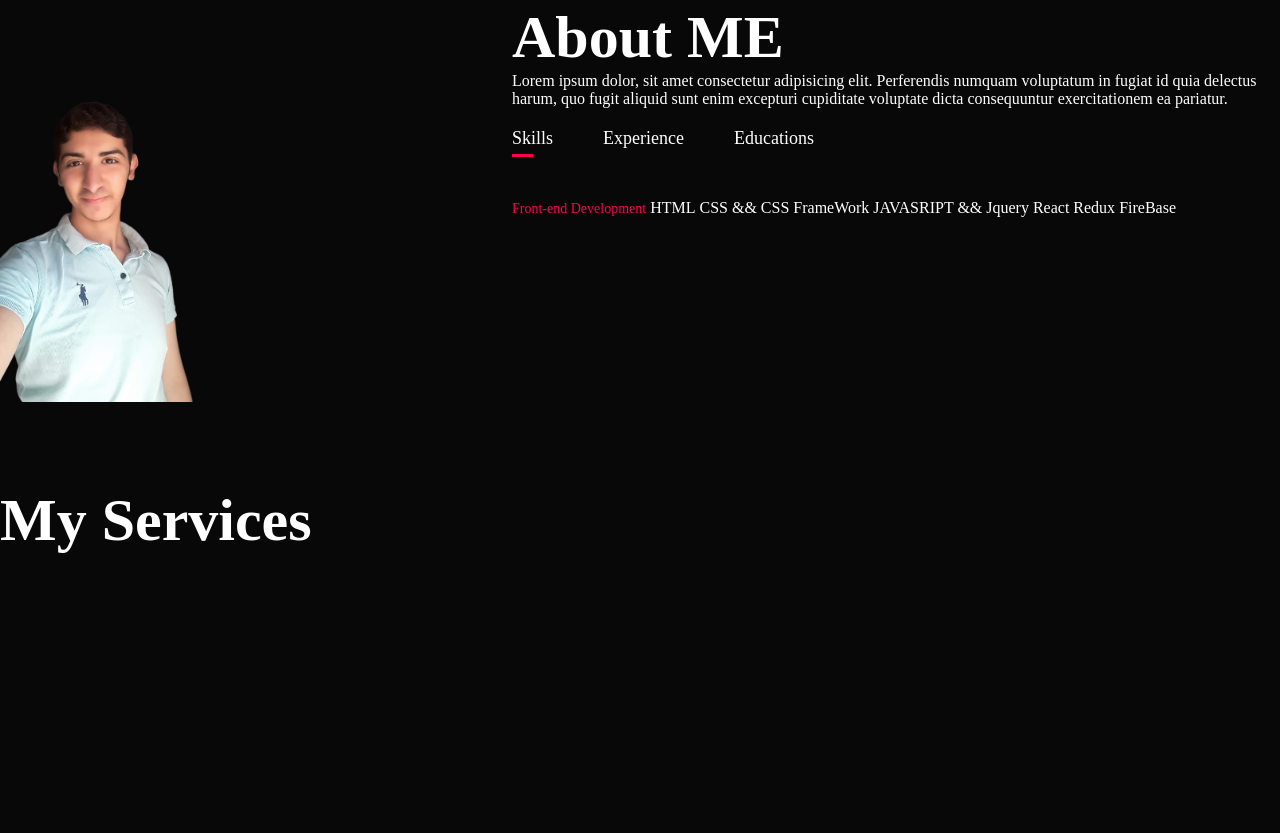
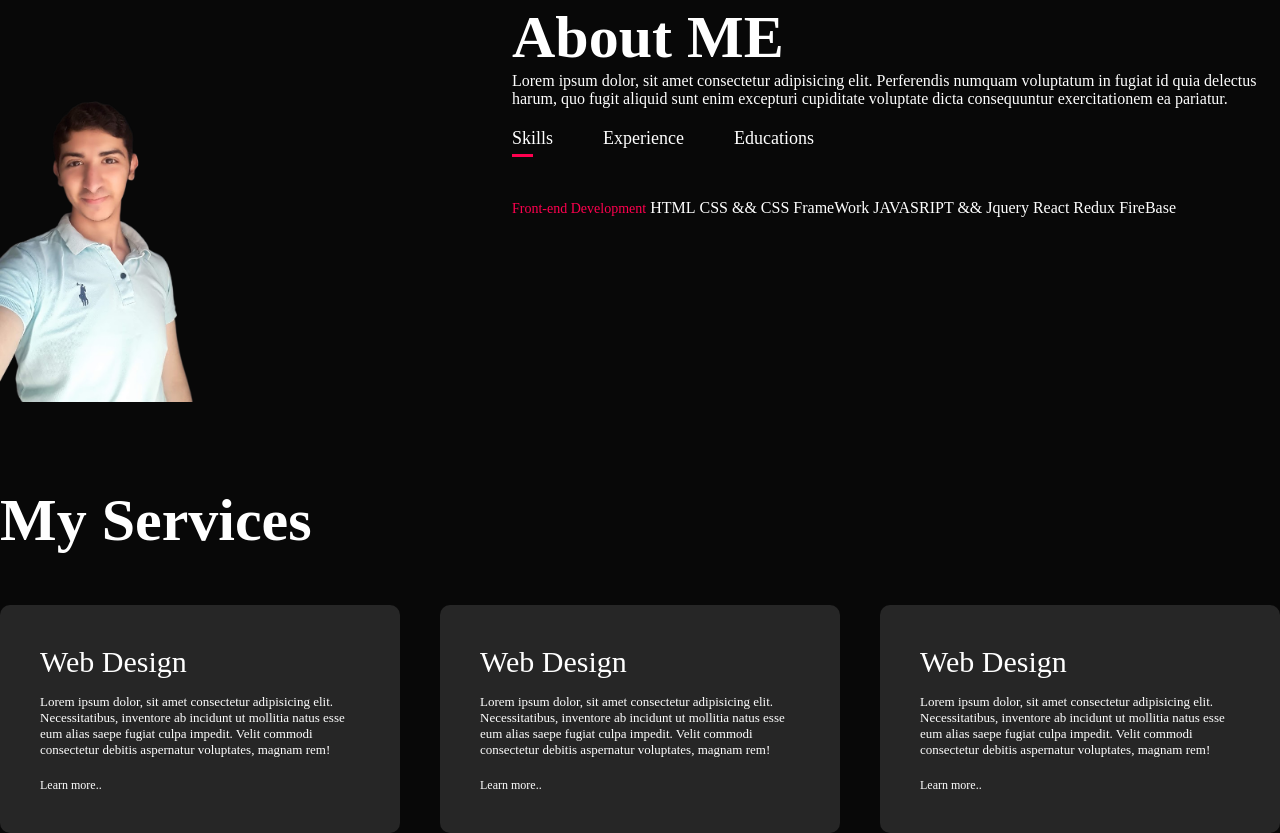
Before and after one commit to eAbdelrahmanMohamed/Portfolio, a plain HTML site: page index.html in a window 1280 px wide. Shown: the part 877-1710 px from the top of the page. Before the commit the page ends 1432 px from the top, so only its background shows below. Drawn offline with Linux system fonts and the light colour scheme.

Commit message:
creating services and adding style

```diff
--- a/index.html
+++ b/index.html
@@ -96,7 +96,24 @@
     <div id="services">
         <div class="container">
             <h1 class="sub-title">My Services</h1>
-            <div class="services-list"></div>
+            <div class="services-list">
+                <div>
+                    <h2>Web Design</h2>
+                    <p>Lorem ipsum dolor, sit amet consectetur adipisicing elit. Necessitatibus, inventore ab incidunt ut mollitia natus esse eum alias saepe fugiat culpa impedit. Velit commodi consectetur debitis aspernatur voluptates, magnam rem!</p>
+                    <a href="#">Learn more..</a>
+                </div>
+                <div>
+                    <h2>Web Design</h2>
+                    <p>Lorem ipsum dolor, sit amet consectetur adipisicing elit. Necessitatibus, inventore ab incidunt ut mollitia natus esse eum alias saepe fugiat culpa impedit. Velit commodi consectetur debitis aspernatur voluptates, magnam rem!</p>
+                    <a href="#">Learn more..</a>
+                </div>
+                <div>
+                    <h2>Web Design</h2>
+                    <p>Lorem ipsum dolor, sit amet consectetur adipisicing elit. Necessitatibus, inventore ab incidunt ut mollitia natus esse eum alias saepe fugiat culpa impedit. Velit commodi consectetur debitis aspernatur voluptates, magnam rem!</p>
+                    <a href="#">Learn more..</a>
+                </div>
+
+            </div>
         </div>
     </div>
 </body>
--- a/style/style.css
+++ b/style/style.css
@@ -157,3 +157,43 @@
             .tab-content.active-tab {
                 display: block;
             }
+            /* ---------------------------------------------------------------------------------------- */
+
+            #services {
+                padding: 30px0;
+            }
+
+            .services-list {
+                display: grid;
+                grid-template-columns: repeat(auto-fit, minmax(250px, 1fr));
+                gap: 40px;
+                margin-top: 50px;
+            }
+
+            .services-list div {
+                background: #262626;
+                padding: 40px;
+                font-size: 13px;
+                font-weight: 300;
+                border-radius: 10px;
+                transition: background 0.5s, transform 0.5s;
+            }
+
+            .services-list div h2 {
+                font-size: 30px;
+                font-weight: 500;
+                margin-bottom: 15px;
+            }
+
+            .services-list div a {
+                text-decoration: none;
+                color: white;
+                font-size: 12px;
+                margin-top: 20px;
+                display: inline-block;
+            }
+
+            .services-list div:hover {
+                background: #ff004f;
+                transform: translateY(-10px);
+            }
```
